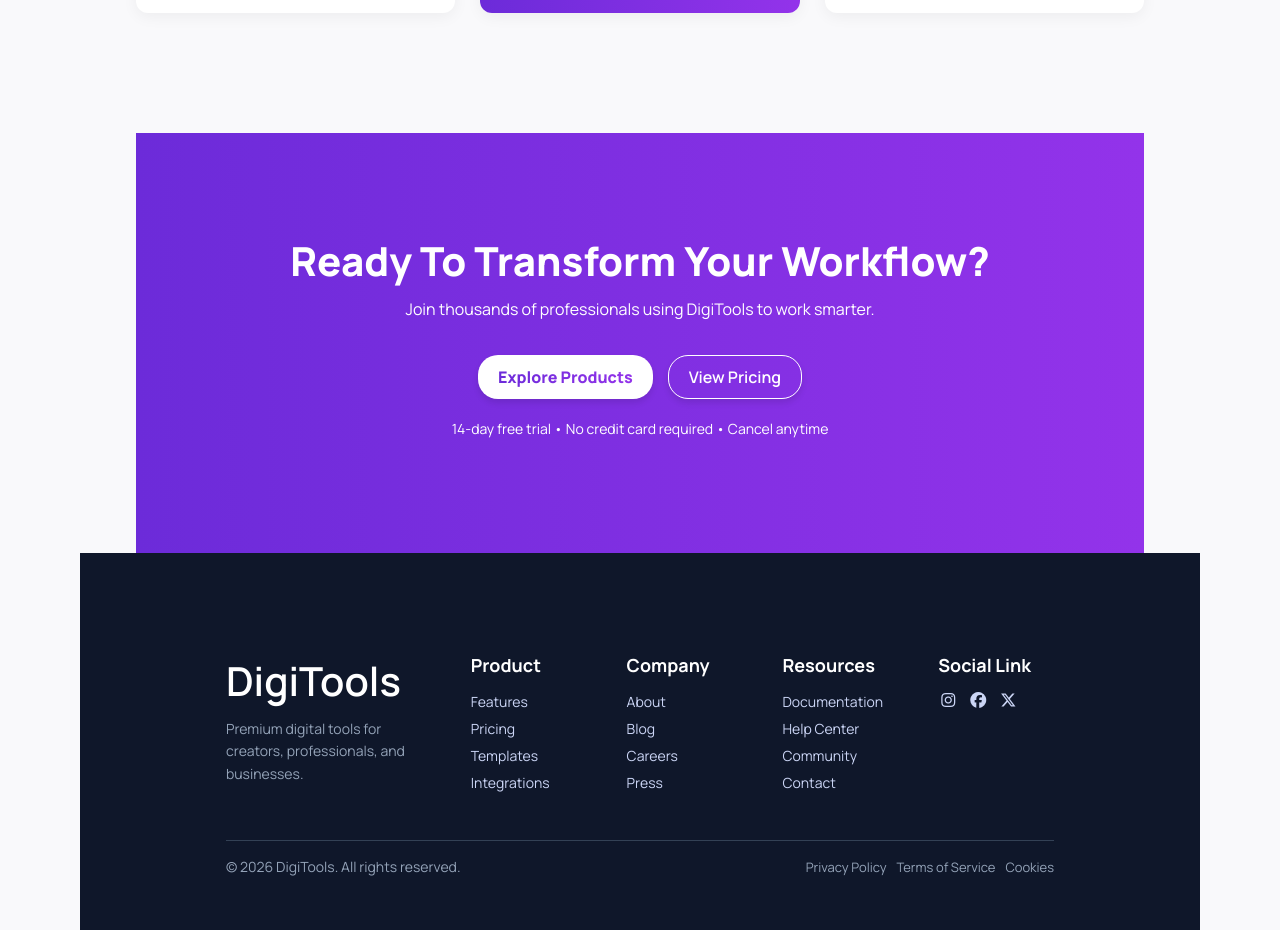
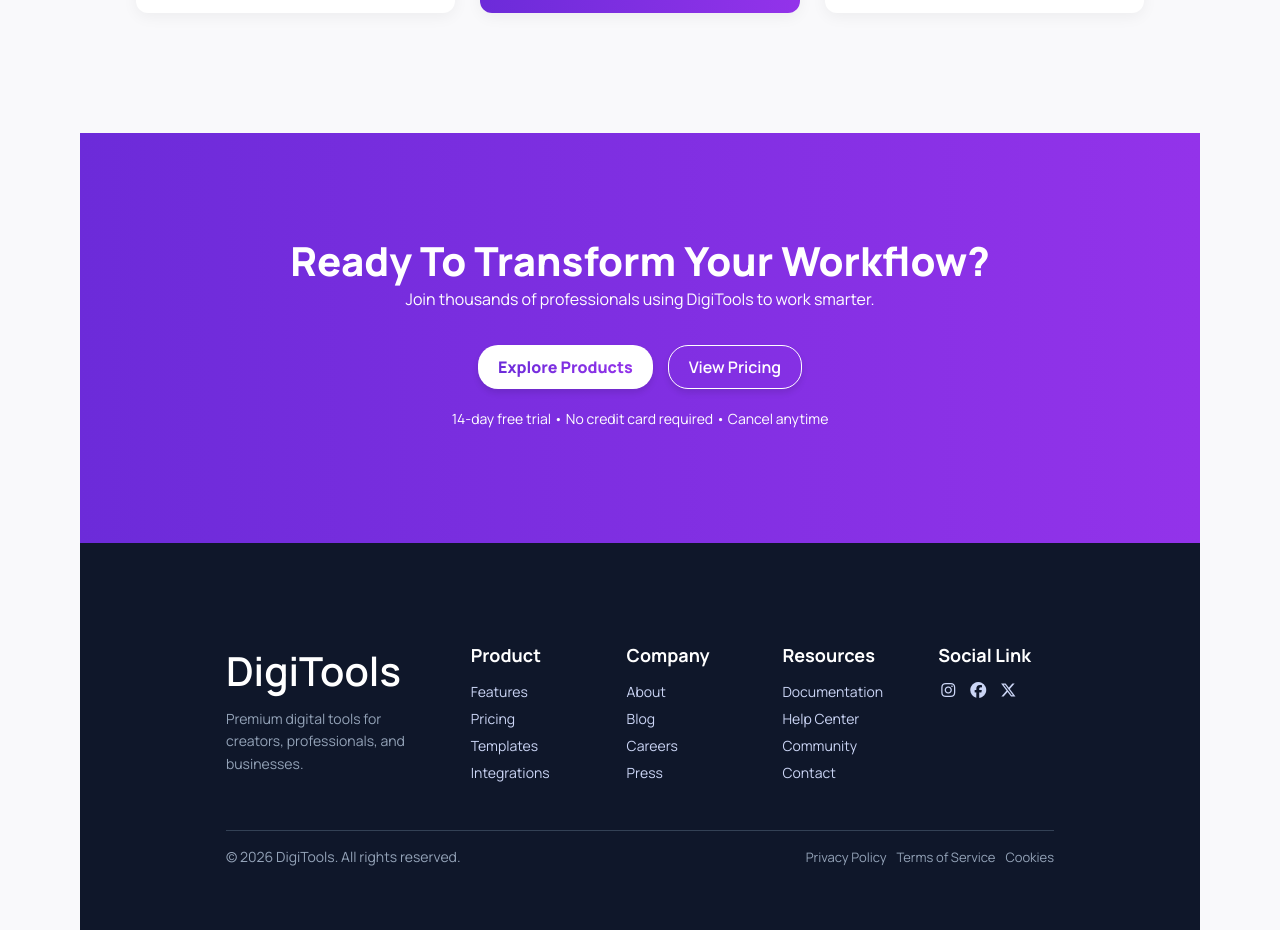
Before and after one commit to durjoy1516/b13-a6, a React (Vite) app: page / in a window 1280 px wide. Shown: the part 3459-4389 px from the top of the page. Built offline with nearby package versions, Linux system fonts and the light colour scheme.

Commit message:
Some requirment fix

```diff
--- a/src/App.jsx
+++ b/src/App.jsx
@@ -5,6 +5,7 @@ import Stats from "./components/Stats";
 import Products from "./components/Products";
 import Pricing from "./components/Pricing";
 import Steps from "./components/Steps";
+import CTA from "./components/CTA";
 import Footer from "./components/Footer";
 import { ToastContainer, toast } from "react-toastify";
 
@@ -44,6 +45,7 @@ function App() {
       />
       <Steps/>
       <Pricing/>
+      <CTA />
       <Footer/>
       <ToastContainer position="top-right"/>
     </>
--- /dev/null
+++ b/src/components/CTA.jsx
@@ -0,0 +1,32 @@
+import "../styles/main.css";
+
+const CTA = () => {
+  return (
+
+    <div className="cta-container">
+        <div className="cta">
+      <h2>Ready To Transform Your Workflow?</h2>
+
+      <p>
+        Join thousands of professionals using DigiTools to work smarter.
+      </p>
+
+      <div className="cta-buttons">
+        <button className="btn-primary">
+          <span className="gradient-text">Explore Products</span>
+        </button>
+
+        <button className="btn-outline">
+          View Pricing
+        </button>
+      </div>
+
+      <p style={{ fontSize: "14px" }}>
+        14-day free trial • No credit card required • Cancel anytime
+      </p>
+    </div>
+    </div>
+  );
+};
+
+export default CTA;
--- a/src/components/Pricing.jsx
+++ b/src/components/Pricing.jsx
@@ -67,22 +67,6 @@ const Pricing = () => {
 
       </div>
 
-      {/* CTA SECTION */}
-      <div className="cta">
-        <h2>Ready To Transform Your Workflow?</h2>
-        <p>
-          Join thousands of professionals using DigiTools to work smarter.
-        </p>
-
-        <div className="cta-buttons">
-          <button className="btn-primary"><span className="gradient-text">Explore Products</span></button>
-          <button className="btn-outline">View Pricing</button>
-        </div>
-
-        <p style={{ fontSize: "14px" }}>
-          14-day free trial • No credit card required • Cancel anytime
-        </p>
-      </div>
     </div>
   );
 };
--- a/src/styles/main.css
+++ b/src/styles/main.css
@@ -444,6 +444,11 @@ body {
 }
 
 /* =================== CTA =================== */
+.cta-container{
+  width: 100%;
+  max-width: 1200px;
+  margin: 0 auto;
+}
 .cta {
   /* border: 3px solid green; */
   margin-top: 120px;
@@ -454,10 +459,6 @@ body {
   /* border-radius: 12px; */
 }
 
-.cta * {
-  /* margin-top: 0; */
-  margin-bottom: 0;
-}
 
 .cta h2 {
   font-size: 40px;
@@ -833,7 +834,6 @@ body {
   }
 }
 
-
 /* Extra Small Devices (<=576px) */
 @media (max-width: 576px) {
 
@@ -863,6 +863,7 @@ body {
   .btn-outline {
     font-size: 14px;
     padding: 8px 16px;
+    align-items: center;
   }
 
   .footer {
```
